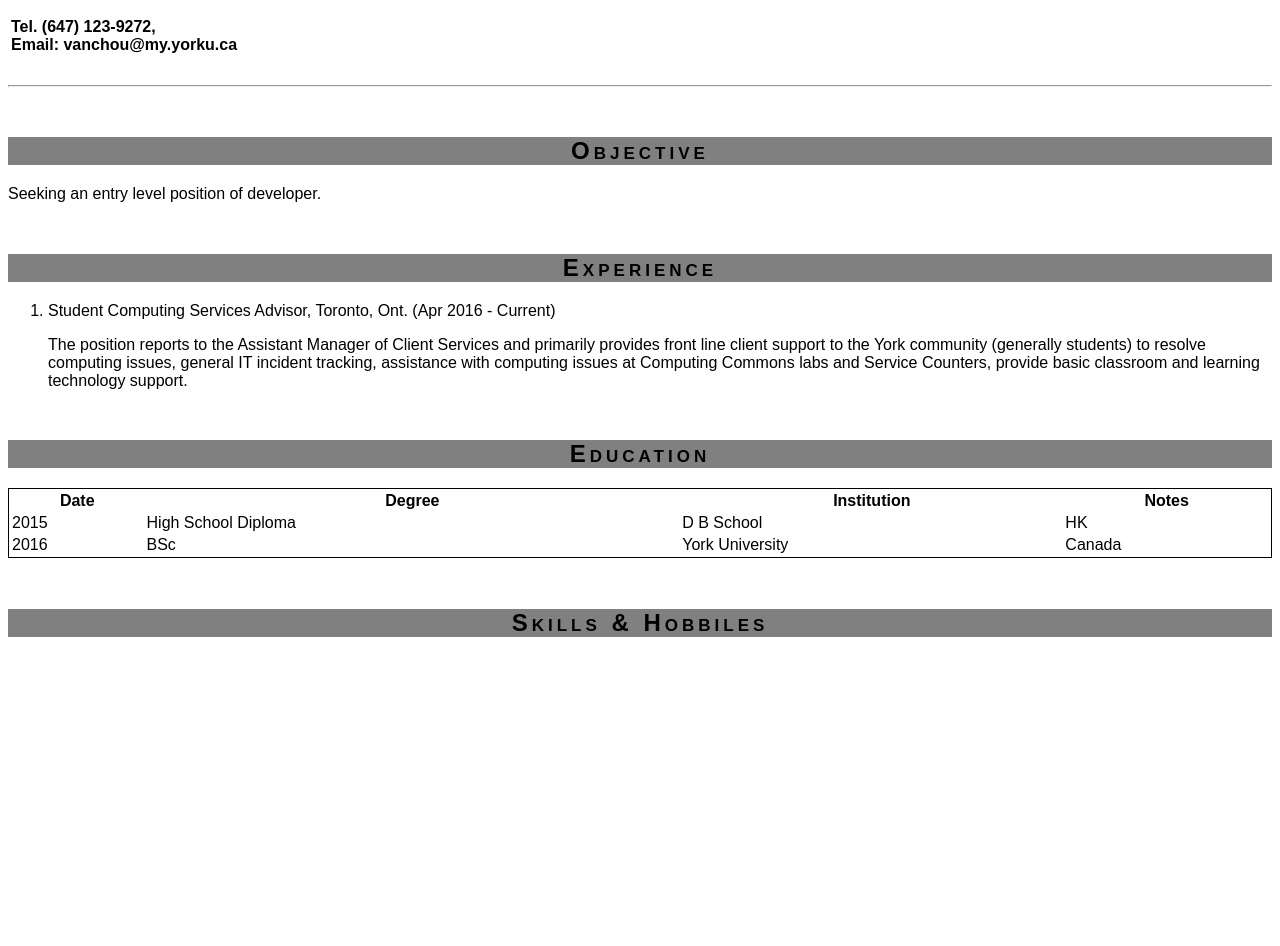
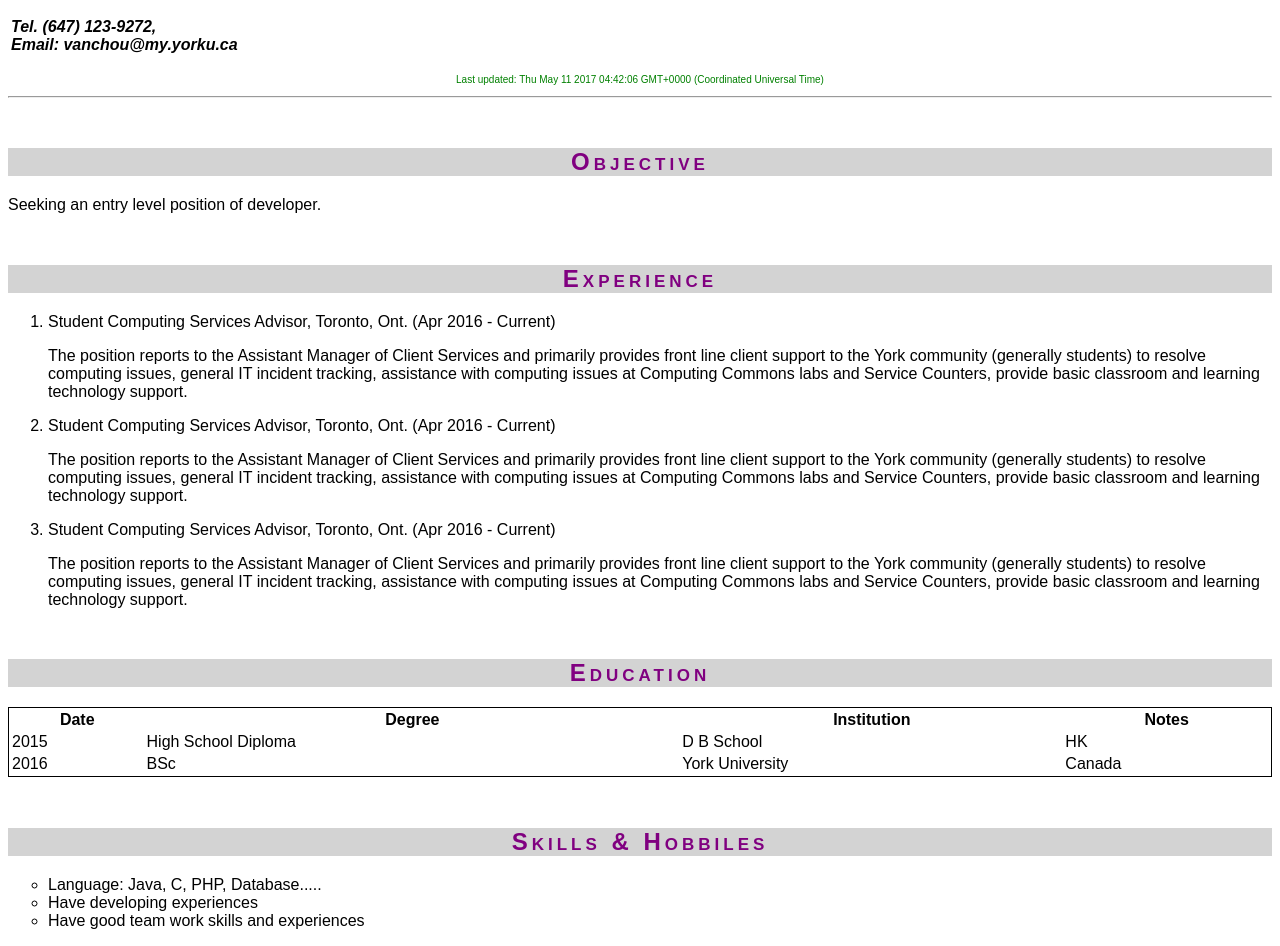
Before and after one commit to yunyunz/freshman, a plain HTML site: page index.html in a window 1280 px wide. Shown: the part 107-1053 px from the top of the page. Before the commit the page ends 800 px from the top, so only its background shows below. Drawn offline with Linux system fonts and the light colour scheme.

Commit message:
Add files via upload
Meet all the requirement.
css style is not perfect see:  line24: /* colspan:"2"; text-align:center;*/

```diff
--- a/CV.css
+++ b/CV.css
@@ -1,6 +1,8 @@
 body {   font-family: sans-serif;}
 
-h1 {   color: red;}
+h1 {   color: blue;}
+
+div {  font-style:italic;}
 
 #contact {   font-weight: bold;}
 
@@ -9,12 +11,18 @@ h1 {   color: red;}
 h2 {
    margin-top: 4%;
    text-align: center;
-   background-color: gray;
+   color:purple;
+   background-color: lightgray;
    font-variant: small-caps;
    letter-spacing: 4px;
 }
 
-#now {   font-size: x-small;}
+#now {   font-size: x-small; color:green; }
+
+td.update{
+   font-size: x-small; color:green;
+   /* colspan:"2"; text-align:center;*/
+}
 
 table.t1{
     width: 100%;
@@ -29,3 +37,7 @@ th.t2, td.t2{
     width: 30%;
     border: 1px solid black;
 }
+
+ul.a {
+    list-style-type: circle;
+}
--- a/CV.js
+++ b/CV.js
@@ -1,7 +1,4 @@
-
-
-var now = document.getElementById("now");
-now.innerHTML = "To do: insert today's date here ... ";
-/*
+function alterdate() {
 var x = new Date(document.lastModified);
-document.getElementById("demo").innerHTML = x;
+document.getElementById("now").innerHTML = x;
+}
--- a/index.html
+++ b/index.html
@@ -1,106 +1,76 @@
 <!DOCTYPE html>
 <html>
+<!--head-->
 <head>
 <meta charset="UTF-8">
-<title>Excel To HTML using codebeautify.org</title>
-
-<!--javascript implied here-->
+<!--css-->
+<link rel="stylesheet" href="CV.css" charset="utf-8"/>
+<!--js-->
 <script type="text/javascript" src="CV.js"> </script>
 <noscript>Sorry, your browser does not support JavaScript!</noscript>
-
- <link rel="stylesheet" href="CV.css" charset="utf-8"/>
 </head>
-<body onload="start();">
-<!DOCTYPE html>
-<html>
-<head>
-<meta charset="UTF-8">
-<title>Excel To HTML using codebeautify.org</title>
-</head>
-<body onload="start();">
-<!DOCTYPE html>
-<html>
-<head>
-<meta charset="UTF-8">
-<title>Excel To HTML using codebeautify.org</title>
-</head>
-<body onload="start();">
-<!DOCTYPE html>
-<html>
-<head>
-<meta charset="UTF-8">
-<title>Excel To HTML using codebeautify.org</title>
-</head>
-<body onload="start();">
-<!DOCTYPE html>
-<html>
-<head>
-<meta charset="UTF-8">
-<title>Excel To HTML using codebeautify.org</title>
-</head>
-<body onload="start();">
-<!DOCTYPE html>
-<html>
+<!---------->
 <head>
 <title>EECS1012 preCV</title>
 </head>
-<body onload="start();">
+<!---------->
 <table class="t1">
 <tbody>
 <tr>
-<td>
-<h1>
-Yunyun Zhou
-</h1>
+<td><h1>Yunyun Zhou</h1>
 <div class="address">
 60 Green Bush Road, Toronto, Ontario, M5M 1P2
+<p id="contact">
+Tel. (647) 123-9272,
+<br/>
+Email: vanchou@my.yorku.ca
+</p>
+</div></td>
+
+<td align="right"><img src="angel.jpg" id="picture" /></td>
+</tr>
+
+<tr>
+
+<td class="update" colspan="2" align="center">
+Last updated:
+<span id="now"></span>
+<body onLoad="alterdate();"></body>
+
+</td>
+</tr>
 
 
 
 
-
-<p id="contact">
-Tel. (647) 123-9272,
-
-
-
-
-
-<br/> Email: vanchou@my.yorku.ca
-
-
-
-
-
-</p>
-</div>
-</td>
-<td align="right">
-<img src="emptyPortrait.png" id="picture" />
-</td>
-</tr>
-<tr>
-<td colspan="2" align="center">
-<span id="now"></span>
-</td>
-</tr>
 </tbody>
 </table>
-<hr/>
+
+<hr/><!---------->
+
 <h2>Objective</h2>
-<span class="tex">
-Seeking an entry level position of developer.
-</span>
+<span class="tex">Seeking an entry level position of developer.</span>
+
 <h2>Experience</h2>
-<ol>
-<li>
-Student Computing Services Advisor, Toronto, Ont. (Apr 2016 - Current)
-<br/>
+<ol><li>
+Student Computing Services Advisor, Toronto, Ont. (Apr 2016 - Current)<br/>
 <p>
 The position reports to the Assistant Manager of Client Services and primarily provides front line client support to the York community (generally students) to resolve computing issues, general IT incident tracking, assistance with computing issues at Computing Commons labs and Service Counters, provide basic classroom and learning technology support.
 </p>
 </li>
-</ol>
+<li>
+Student Computing Services Advisor, Toronto, Ont. (Apr 2016 - Current)<br/>
+<p>
+The position reports to the Assistant Manager of Client Services and primarily provides front line client support to the York community (generally students) to resolve computing issues, general IT incident tracking, assistance with computing issues at Computing Commons labs and Service Counters, provide basic classroom and learning technology support.
+</p>
+</li>
+<li>
+Student Computing Services Advisor, Toronto, Ont. (Apr 2016 - Current)<br/>
+<p>
+The position reports to the Assistant Manager of Client Services and primarily provides front line client support to the York community (generally students) to resolve computing issues, general IT incident tracking, assistance with computing issues at Computing Commons labs and Service Counters, provide basic classroom and learning technology support.
+</p>
+</li></ol>
+<!---------->
 <h2>Education</h2>
 <!-- Here is the table-->
 <table class="t2">
@@ -115,16 +85,10 @@ The position reports to the Assistant Manager of Client Services and primarily p
 </tr>
 </table>
 <h2>Skills & Hobbiles</h2>
+<ul class="a">
+  <li>Language: Java, C, PHP, Database.....</li>
+  <li>Have developing experiences</li>
+  <li>Have good team work skills and experiences</li>
+</ul>
 
-</body>
 </html>
-</body>
-</html>
-</body>
-</html>
-</body>
-</html>
-</body>
-</html>
-</body>
-</html>
```
Lines whose indentation alone changed are shown as unchanged.
